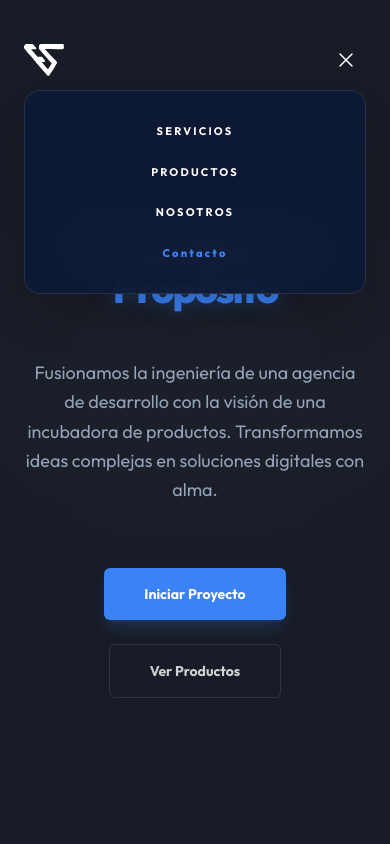
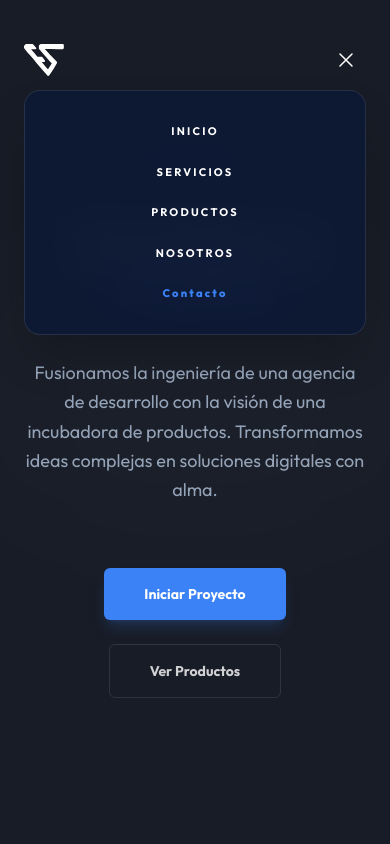
Before and after one commit to MarianoRicoy/tws-landing, a Next.js app: page / in a window 390 px wide. Both pictures are taken after a click on the button 346 px from the left and 60 px from the top of the page. Shown: the top 844 px of the page. Built offline with nearby package versions, Linux system fonts and the light colour scheme.

Commit message:
Fix: Navbar logo and mobile menu Inicio link now redirect to home and scroll to top

```diff
--- a/components/Navbar.tsx
+++ b/components/Navbar.tsx
@@ -88,6 +88,19 @@ export default function Navbar() {
     }
   };
 
+  const handleLogoClick = (e: React.MouseEvent) => {
+    if (pathname === '/') {
+      e.preventDefault();
+      window.scrollTo({
+        top: 0,
+        behavior: 'smooth'
+      });
+    }
+    if (isMobileMenuOpen) {
+      setIsMobileMenuOpen(false);
+    }
+  };
+
   return (
     <AnimatePresence mode="wait">
       {isVisible && (
@@ -107,7 +120,11 @@ export default function Navbar() {
 
               {/* Logo (Left on mobile, absolute on desktop) */}
               <div className="md:absolute md:left-0 flex items-center">
-                <Link href="/" className="flex items-center group">
+                <Link
+                  href="/"
+                  className="flex items-center group"
+                  onClick={handleLogoClick}
+                >
                   <img
                     src="/Isologo.svg"
                     alt="TWS Isologo"
@@ -178,9 +195,7 @@ export default function Navbar() {
             {isMobileMenuOpen && (
               <div className="fixed inset-x-0 top-[90px] mx-6 rounded-2xl bg-background-dark/95 backdrop-blur-xl border border-white/10 md:hidden overflow-hidden shadow-2xl z-50">
                 <div className="flex flex-col py-8 px-6 gap-6 text-center text-[11px] tracking-[0.2em] font-bold text-white uppercase">
-                  {pathname !== '/' && (
-                    <Link href="/" onClick={(e) => handleNavigation(e, '/')} className="hover:text-accent-cyan transition-colors">Inicio</Link>
-                  )}
+                  <Link href="/" onClick={handleLogoClick} className="hover:text-accent-cyan transition-colors">Inicio</Link>
                   <a href="/#servicios" onClick={(e) => handleNavigation(e, '/#servicios')} className="hover:text-accent-cyan transition-colors">Servicios</a>
                   <Link href="/en-desarrollo" onClick={(e) => handleNavigation(e, '/en-desarrollo')} className="hover:text-accent-cyan transition-colors">Productos</Link>
                   <Link href="/nosotros" onClick={(e) => handleNavigation(e, '/nosotros')} className="hover:text-accent-cyan transition-colors">Nosotros</Link>
```
